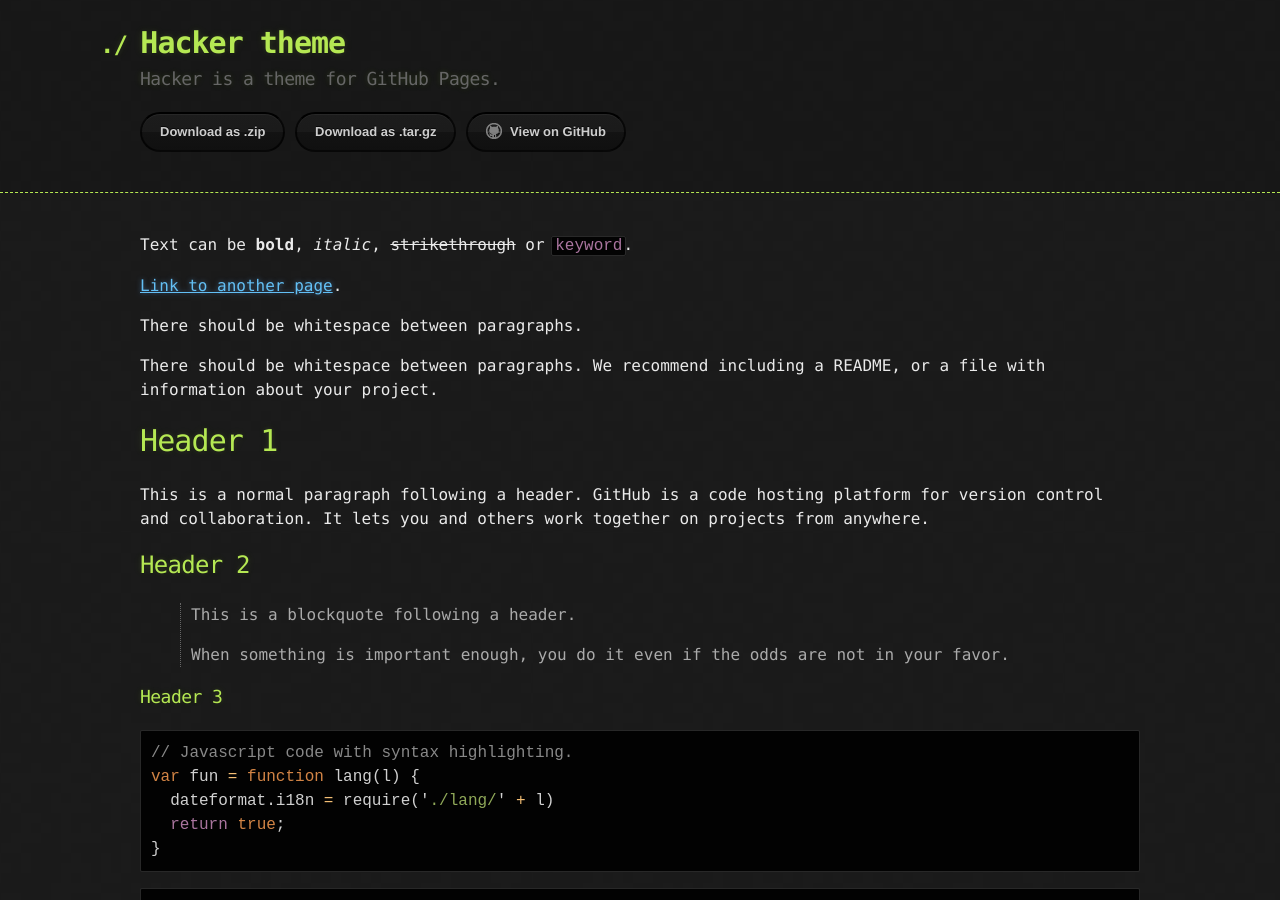
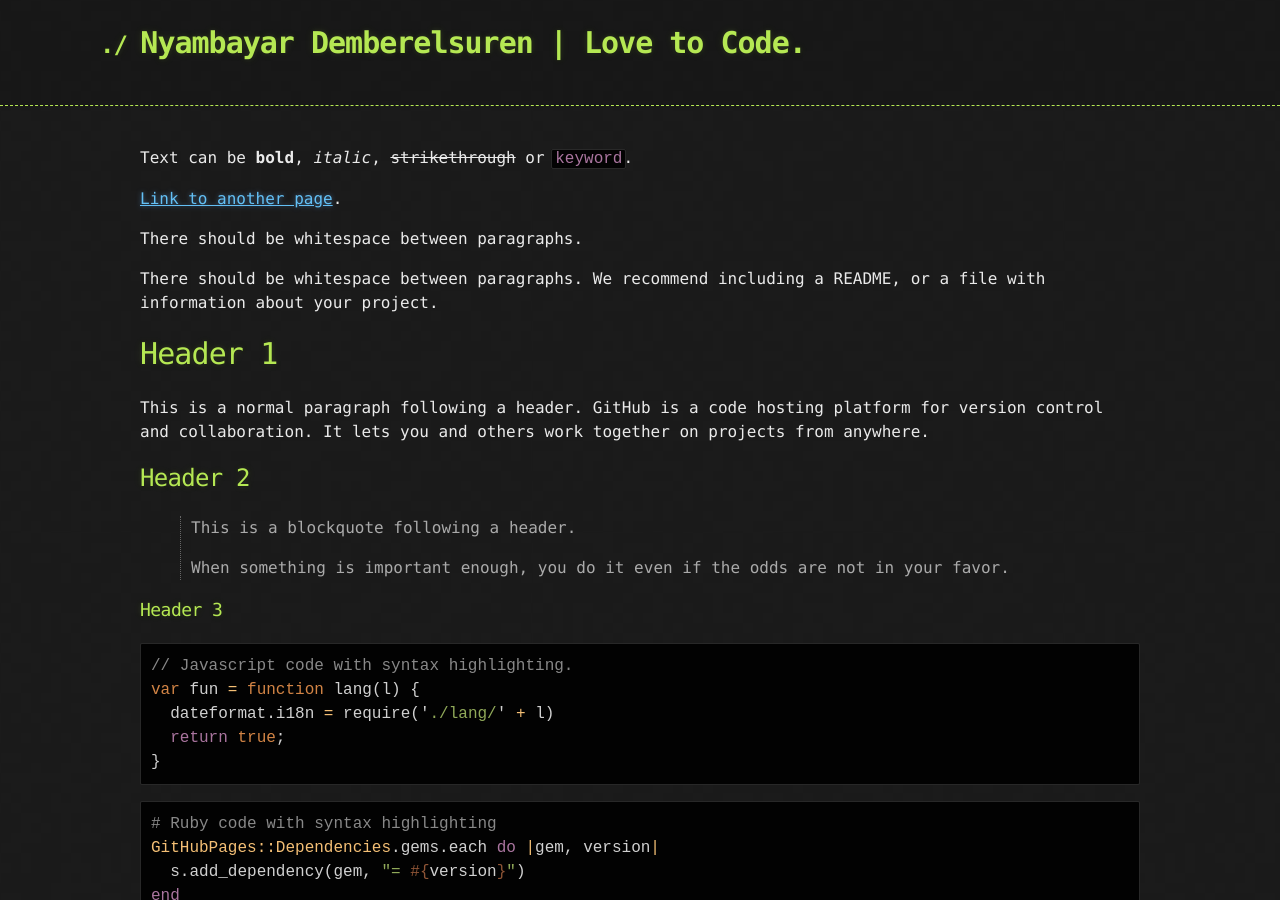
Before and after one commit to getnymba/getnymba.github.io, a Jekyll site: the page built from index.md, in a window 1280 px wide and 900 px high. Built offline with Jekyll 4.4.1, drawn with Linux system fonts in a browser that asks for light colours; the repository's description, which GitHub fills in, is left out.

Commit message:
Update 1.0.0

```diff
--- a/_config.yml
+++ b/_config.yml
@@ -1,5 +1,5 @@
-title: Hacker theme
-description: Hacker is a theme for GitHub Pages.
+title: Nyambayar Demberelsuren | Love to Code.
+description:
 show_downloads: true
 google_analytics:
 theme: jekyll-theme-hacker
--- a/_layouts/default.html
+++ b/_layouts/default.html
@@ -18,13 +18,6 @@
         </a>
         <h2>{{ site.description | default: site.github.project_tagline }}</h2>
 
-        <section id="downloads">
-          {% if site.show_downloads %}
-            <a href="{{ site.github.zip_url }}" class="btn">Download as .zip</a>
-            <a href="{{ site.github.tar_url }}" class="btn">Download as .tar.gz</a>
-          {% endif %}
-          <a href="{{ site.github.repository_url }}" class="btn btn-github"><span class="icon"></span>View on GitHub</a>
-        </section>
       </div>
     </header>
 
@@ -34,15 +27,5 @@
       </section>
     </div>
 
-    {% if site.google_analytics %}
-      <script>
-        (function(i,s,o,g,r,a,m){i['GoogleAnalyticsObject']=r;i[r]=i[r]||function(){
-        (i[r].q=i[r].q||[]).push(arguments)},i[r].l=1*new Date();a=s.createElement(o),
-        m=s.getElementsByTagName(o)[0];a.async=1;a.src=g;m.parentNode.insertBefore(a,m)
-        })(window,document,'script','//www.google-analytics.com/analytics.js','ga');
-        ga('create', '{{ site.google_analytics }}', 'auto');
-        ga('send', 'pageview');
-      </script>
-    {% endif %}
   </body>
 </html>
```
